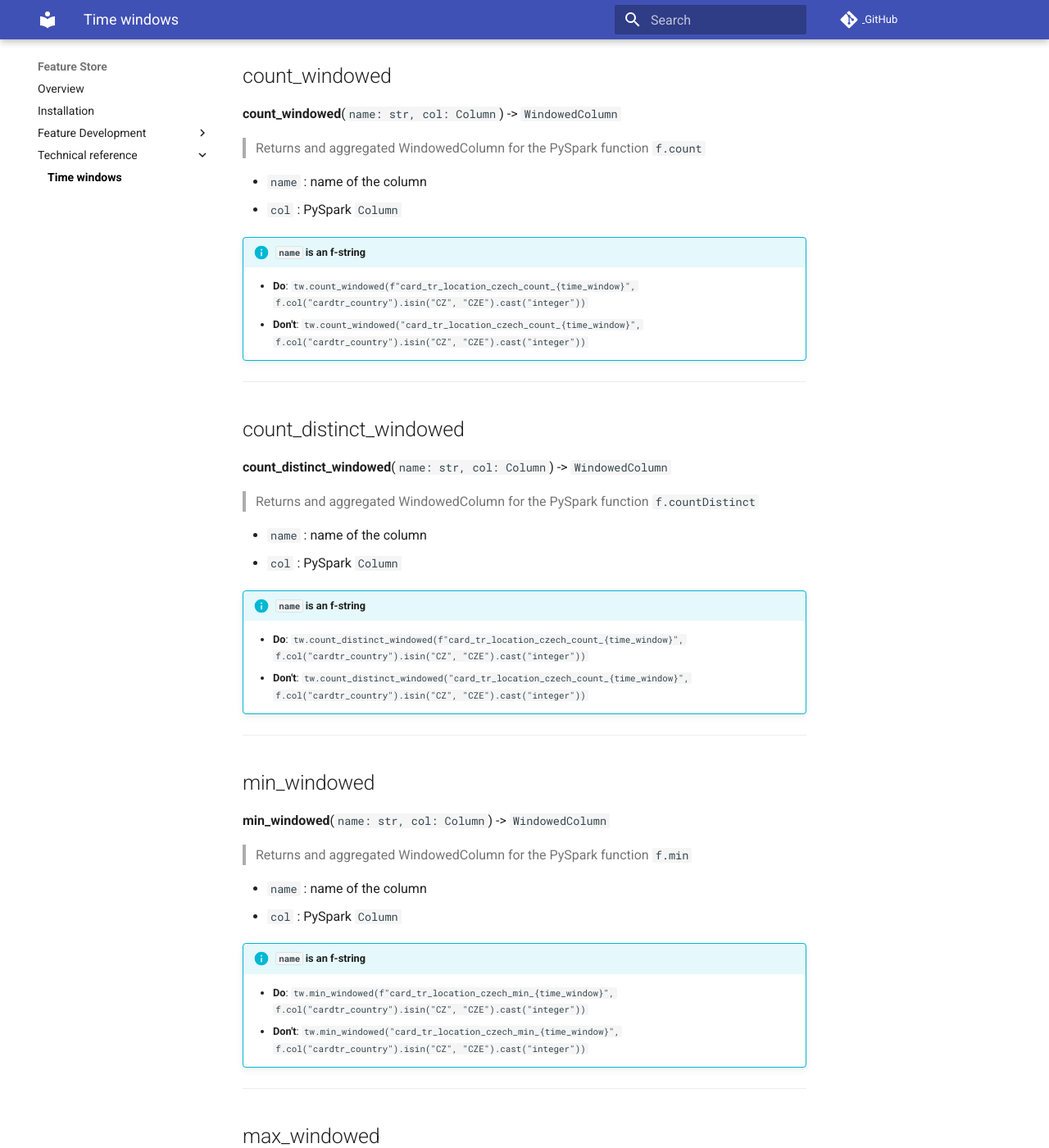
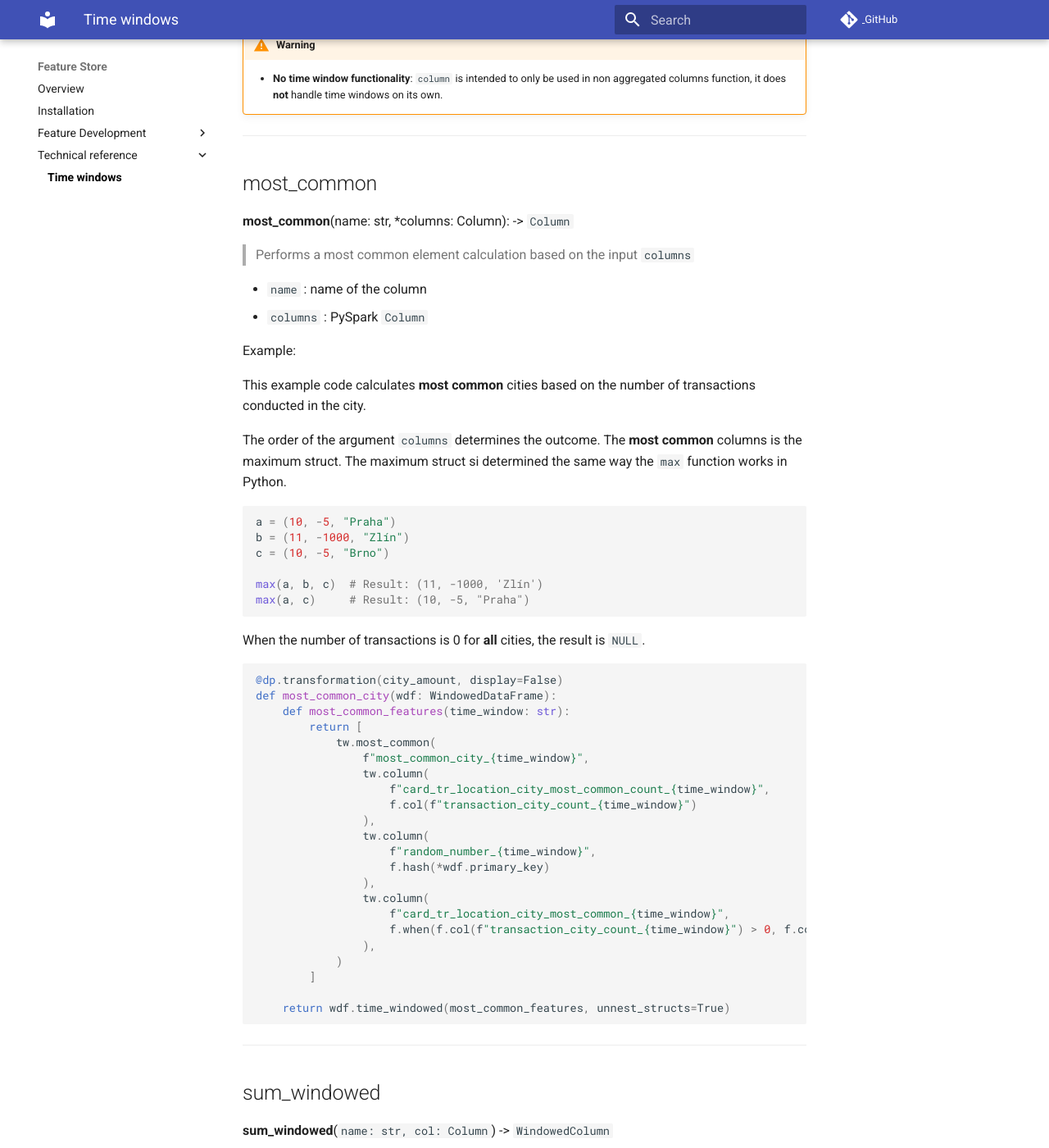
Before and after one commit to daipe-ai/platform-docs, an MkDocs documentation site: the page built from docs/feature-store/time-windows-technical-reference.md, in a window 1280 px wide and 1400 px high, scrolled down 4185 px. Shown: the whole window at 82% size. Built offline with MkDocs 1.6.1 and Material for MkDocs 9.7.7, drawn with Linux system fonts in a browser that asks for light colours; comment, search, counter and statistics services are not loaded; some of the changed text lies outside the part shown.

Commit message:
Update time windows

````diff
--- a/docs/feature-store/time-windows-technical-reference.md
+++ b/docs/feature-store/time-windows-technical-reference.md
@@ -13,48 +13,49 @@
 ### Methods:
 
 ## time_windowed {#time_windowed}
-__time_windowed__(`self, agg_columns_function: Callable[[str], List[WindowedColumn]] = lambda x: list(), non_agg_columns_function: Callable[[str], List[Column]] = lambda x: list(), extra_group_keys: List[str] = []`) -> `WindowedDataFrame`
+__time_windowed__(`self, agg_columns_function: Callable[[str], List[WindowedColumn]] = lambda x: list(), non_agg_columns_function: Callable[[str], List[Column]] = lambda x: list(), extra_group_keys: List[str] = [], unnest_structs: bool = False`) -> `WindowedDataFrame`
 
 > Returns a new WindowedDataFrame with calculated aggregated and non aggregated columns
 
 - `agg_columns_function: Callable[[str], List[WindowedColumn]] = lambda x: list()`: Function which takes `time_window: str` and returns `List[WindowedColumn]`
 - `non_agg_columns_function: Callable[[str], List[Column]] = lambda x: list()`: Function which takes `time_window: str` and returns `List[Column]`
 - `extra_group_keys: List[str] = []`: By default it groups by `entity.primary_key`, use `extra_group_keys` to add more columns to group by
+- `unnest_structs: bool = False`: if `True`, all structs will be expanded into regular columns
 
 Example:
 
 ```python
 @dp.transformation(card_transactions)
-def card_channle_country_features(card_transactions: WindowedDataFrame):
-    def country_agg_features(_) -> List[tw.WindowedColumn]:
+def card_channel_country_features(wdf: WindowedDataFrame):
+    def country_agg_features(time_window: str) -> List[tw.WindowedColumn]:
         return [
             tw.sum_windowed(
                 f.col("cardtr_country").isin("CZ", "CZE").cast("integer"),
-                "card_tr_location_czech_count_{time_window}",
+                f"card_tr_location_czech_count_{time_window}",
             ),
             tw.sum_windowed(
                 (~f.col("cardtr_country").isin("CZ", "CZE")).cast("integer"),
-                "card_tr_location_abroad_count_{time_window}",
+                f"card_tr_location_abroad_count_{time_window}",
             ),
             tw.sum_windowed(
                 f.when(
                     f.col("cardtr_country").isin("CZ", "CZE"),
                     f.col("cardtr_amount_czk"),
                 ).otherwise(0),
-                "card_tr_location_czech_volume_{time_window}",
+                f"card_tr_location_czech_volume_{time_window}",
             ),
             tw.sum_windowed(
                 f.when(
                     ~f.col("cardtr_country").isin("CZ", "CZE"),
                     f.col("cardtr_amount_czk"),
                 ).otherwise(0),
-                "card_tr_location_abroad_volume_{time_window}",
+                f"card_tr_location_abroad_volume_{time_window}",
             ),
         ]
 
     def flag_features(time_window: str) -> List[Column]:
         return [
-            tw.column_windowed(
+            tw.column(
                 (f.col(f"card_tr_location_abroad_count_{time_window}") > 0).cast(
                     "integer"
                 ),
@@ -76,17 +77,18 @@
 Example:
 
 ```python
+
 @dp.transformation(frequencies, display=False)
 def frequencies_structs(wdf: WindowedDataFrame):
     def make_structs(wdf: WindowedDataFrame, time_window: str):
         return wdf.withColumn(
             f"values_{time_window}",
             f.struct(
-                tw.column_windowed(
+                tw.column(
                     f.col(f"transaction_city_count_{time_window}"),
                     f"card_tr_location_city_most_common_count_{time_window}",
                 ),
-                tw.column_windowed(
+                tw.column(
                     f.col(f"transaction_city_volume_{time_window}"),
                     f"card_tr_location_city_most_common_volume_{time_window}",
                 )
@@ -94,14 +96,26 @@
         )
 
     return wdf.apply_per_time_window(make_structs)
+
 ```
+
+---
+
+## is_time_window {#is_time_window}
+__is_time_window__(`self, time_window: str`) -> `Column`
+
+> Returns a boolean `Column` to indicate if a row in the desired `time_window`
+
+- `time_window: str`: time window as a `[0-9]+[dhw]`, suffixes `d` = days, `h` = hours, `w` = weeks
+
+---
 
 ## get_windowed_column_list {#get_windowed_column_list}
 __get_windowed_column_list__(`self, column_names: List[str]`) -> `List[str]`
 
 > Get windowed column names
 
-- `column_names: List[str]`: List of column names with placeholder `{time_window}`, such as `["feature1_{time_window}", "feature2_{time_window}", "feature3_{time_window}"]`
+- `column_names: List[str]`: List of column names with a `{time_window}` placeholder, such as `["feature1_{time_window}", "feature2_{time_window}", "feature3_{time_window}"]`
 
 ---
 
@@ -142,6 +156,68 @@
 
 ---
 
+## column {#column}
+__column__(`name: str, col: Column`) -> `Column`
+> Alias for `col.alias(name)`
+
+- `name` : name of the column
+- `col` : PySpark `Column`
+
+!!! warning
+    * **No time window functionality**: `column` is intended to only be used in non aggregated columns function, it does __not__ handle time windows on its own.
+
+---
+
+## most_common {#most_common}
+__most_common__(name: str, *columns: Column): -> `Column`
+> Performs a most common element calculation based on the input `columns`
+
+- `name` : name of the column
+- `columns` : PySpark `Column`
+
+Example:
+
+This example code calculates __most common__ cities based on the number of transactions conducted in the city.
+
+The order of the argument `columns` determines the outcome. The __most common__ columns is the maximum struct.
+The maximum struct si determined the same way the `max` function works in Python.
+```python
+a = (10, -5, "Praha")
+b = (11, -1000, "Zlín")
+c = (10, -5, "Brno")
+
+max(a, b, c)  # Result: (11, -1000, 'Zlín')
+max(a, c)     # Result: (10, -5, "Praha")
+```
+When the number of transactions is 0 for __all__ cities, the result is `NULL`.
+
+```python
+@dp.transformation(city_amount, display=False)
+def most_common_city(wdf: WindowedDataFrame):
+    def most_common_features(time_window: str):
+        return [
+            tw.most_common(
+                f"most_common_city_{time_window}",
+                tw.column(
+                    f"card_tr_location_city_most_common_count_{time_window}",
+                    f.col(f"transaction_city_count_{time_window}")
+                ),
+                tw.column(
+                    f"random_number_{time_window}",
+                    f.hash(*wdf.primary_key)
+                ),
+                tw.column(
+                    f"card_tr_location_city_most_common_{time_window}",
+                    f.when(f.col(f"transaction_city_count_{time_window}") > 0, f.col("cardtr_transaction_city"))
+                ),
+            )
+        ]
+
+    return wdf.time_windowed(most_common_features, unnest_structs=True)
+```
+
+---
+
 ## sum_windowed {#sum_windowed}
 __sum_windowed__(`name: str, col: Column`) -> `WindowedColumn`
 > Returns and aggregated WindowedColumn for the PySpark function `f.sum`
@@ -149,9 +225,6 @@
 - `name` : name of the column with a `{time_window}`
 - `col` : PySpark `Column`
 
-!!! info "`name` is an f-string"
-    * **Do**: ```tw.sum_windowed(f"card_tr_location_czech_count_{time_window}", f.col("cardtr_country").isin("CZ", "CZE").cast("integer"))```
-    * **Don't**: ```tw.sum_windowed("card_tr_location_czech_count_{time_window}", f.col("cardtr_country").isin("CZ", "CZE").cast("integer"))```
 
 Example:
 
@@ -171,22 +244,14 @@
 - `name` : name of the column
 - `col` : PySpark `Column`
 
-!!! info "`name` is an f-string"
-    * **Do**: ```tw.count_windowed(f"card_tr_location_czech_count_{time_window}", f.col("cardtr_country").isin("CZ", "CZE").cast("integer"))```
-    * **Don't**: ```tw.count_windowed("card_tr_location_czech_count_{time_window}", f.col("cardtr_country").isin("CZ", "CZE").cast("integer"))```
-
 ---
 
 ## count_distinct_windowed {#count_distinct_windowed}
-__count_distinct_windowed__(`name: str, col: Column`) -> `WindowedColumn`
+__count_distinct_windowed__(`name: str, cols: List[Column]`) -> `WindowedColumn`
 > Returns and aggregated WindowedColumn for the PySpark function `f.countDistinct`
 
 - `name` : name of the column
-- `col` : PySpark `Column`
-
-!!! info "`name` is an f-string"
-    * **Do**: ```tw.count_distinct_windowed(f"card_tr_location_czech_count_{time_window}", f.col("cardtr_country").isin("CZ", "CZE").cast("integer"))```
-    * **Don't**: ```tw.count_distinct_windowed("card_tr_location_czech_count_{time_window}", f.col("cardtr_country").isin("CZ", "CZE").cast("integer"))```
+- `cols` : PySpark `Column`
 
 ---
 
@@ -197,10 +262,6 @@
 - `name` : name of the column
 - `col` : PySpark `Column`
 
-!!! info "`name` is an f-string"
-    * **Do**: ```tw.min_windowed(f"card_tr_location_czech_min_{time_window}", f.col("cardtr_country").isin("CZ", "CZE").cast("integer"))```
-    * **Don't**: ```tw.min_windowed("card_tr_location_czech_min_{time_window}", f.col("cardtr_country").isin("CZ", "CZE").cast("integer"))```
-
 ---
 
 ## max_windowed {#max_windowed}
@@ -210,10 +271,15 @@
 - `name` : name of the column
 - `col` : PySpark `Column`
 
-!!! info "`name` is an f-string"
-    * **Do**: ```tw.max_windowed(f"card_tr_location_czech_max_{time_window}", f.col("cardtr_country").isin("CZ", "CZE").cast("integer"))```
-    * **Don't**: ```tw.max_windowed("card_tr_location_czech_max_{time_window}", f.col("cardtr_country").isin("CZ", "CZE").cast("integer"))```
+---
 
+## avg_windowed {#avg_windowed}
+__avg_windowed__(`name: str, col: Column`) -> `WindowedColumn`
+> Returns and aggregated WindowedColumn for the PySpark function `f.avg`
+
+- `name` : name of the column
+- `col` : PySpark `Column`
+-
 ---
 
 ## mean_windowed {#mean_windowed}
@@ -223,21 +289,13 @@
 - `name` : name of the column
 - `col` : PySpark `Column`
 
-!!! info "`name` is an f-string"
-    * **Do**: ```tw.mean_windowed(f"card_tr_location_czech_mean_{time_window}", f.col("cardtr_country").isin("CZ", "CZE").cast("integer"))```
-    * **Don't**: ```tw.mean_windowed("card_tr_location_czech_mean_{time_window}", f.col("cardtr_country").isin("CZ", "CZE").cast("integer"))```
-
 ---
 
-## column_windowed {#column_windowed}
-__column_windowed__(`name: str, col: Column`) -> `Column`
-> Alias for `col.alias(name)`
+## first_windowed {#first_windowed}
+__first_windowed__(`name: str, col: Column`) -> `WindowedColumn`
+> Returns and aggregated WindowedColumn for the PySpark function `f.first`
 
 - `name` : name of the column
 - `col` : PySpark `Column`
 
-!!! info "`name` is an f-string"
-    * **Do**: ```tw.column_windowed(f"card_tr_location_flag_{time_window}", f.col("card_tr_location_abroad_count_{time_window}") > 0)```
-    * **Don't**: ```tw.column_windowed("card_tr_location_flag_{time_window}", f.col("card_tr_location_abroad_count_{time_window}") > 0)```
-
 ---
````
Also changed, not shown: docs/feature-store/time-windows.md (+9 -9 lines).
